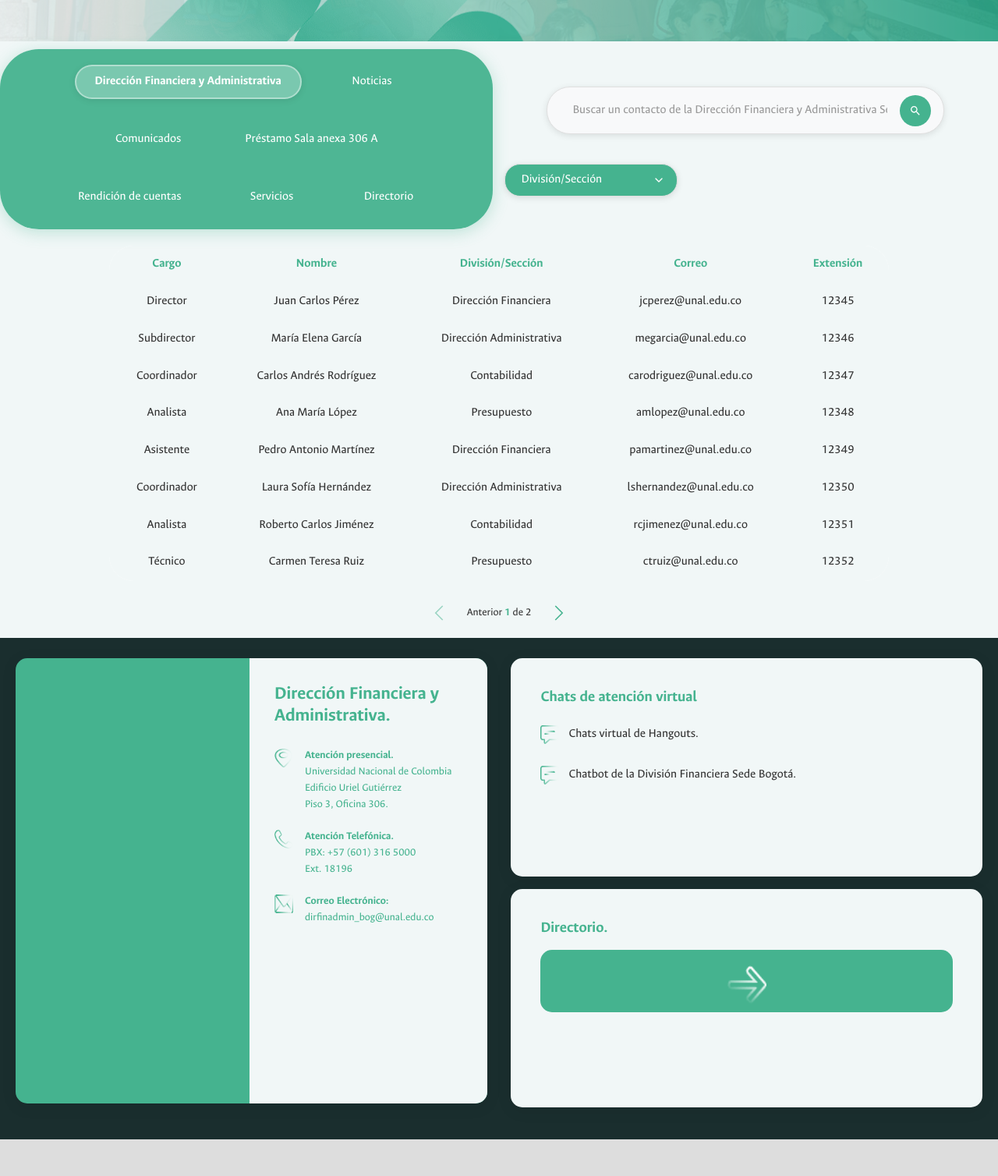
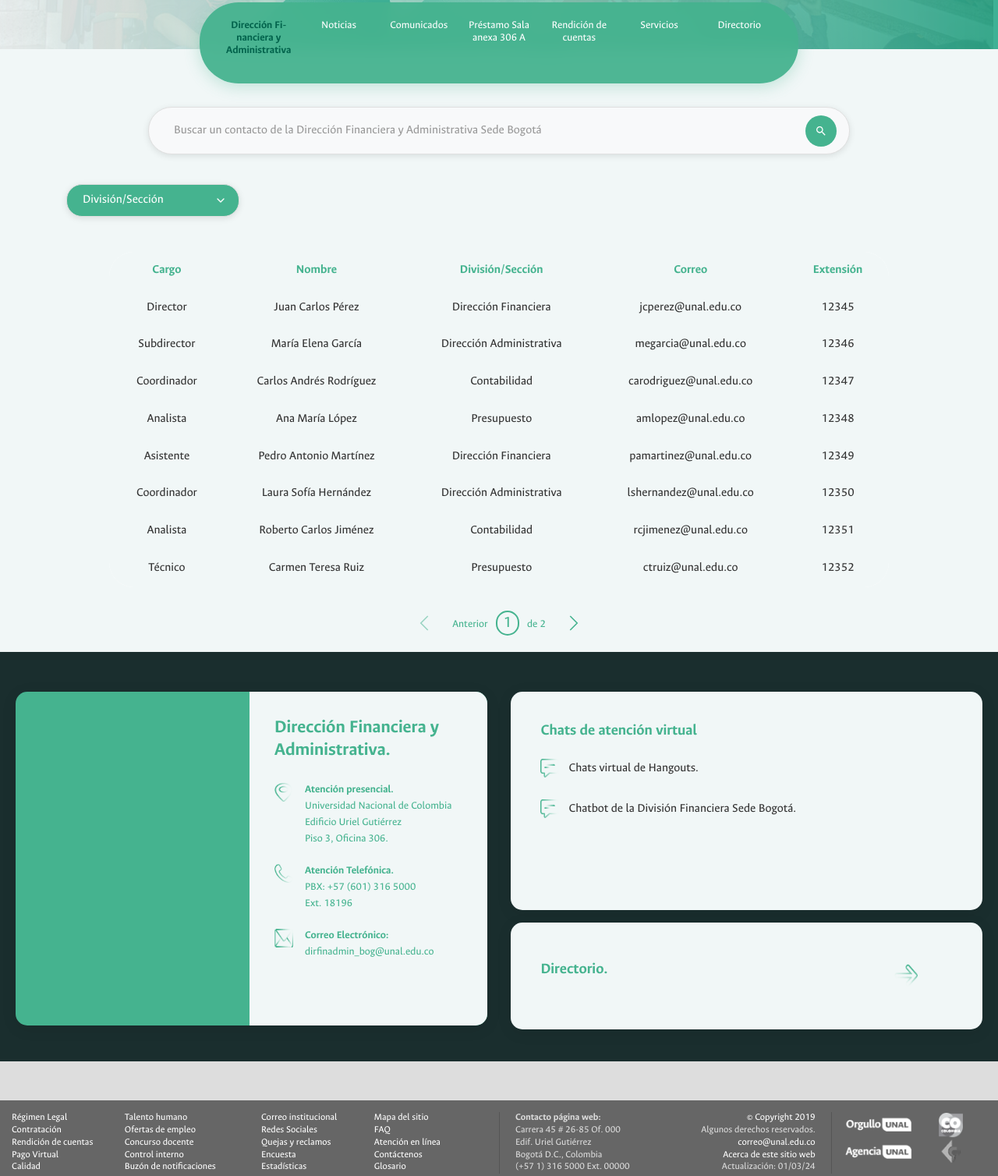
Before and after one commit to Dansora375/Prueba_Tecnica_Fontend, a plain HTML site: page Componentes/Componentes/PlantillaVacia/index.html in a window 1280 px wide. Shown: the part 645-2153 px from the top of the page at 78% size. Drawn offline with nearby package versions, Linux system fonts and the light colour scheme.

Commit message:
green flag check P

```diff
--- a/Componentes/Componentes/PlantillaVacia/css/base.css
+++ b/Componentes/Componentes/PlantillaVacia/css/base.css
@@ -35,32 +35,26 @@
    DIRECTORIO - LAYOUT PRINCIPAL
 ======================================== */
 
-/* Panel de accesibilidad - solo ajustes menores para no interferir */
+
 #letrasdfa2 {
-  color: #fff;
-  font-size: 14px;
-  font-family: 'Ancizar sans';
-  font-style: normal;
-  padding: 5px 5% 5px 0px;
-  text-align: right;
-  background: rgba(69, 179, 143, 1);
+   color: #fff;
+    font-size: 16px;
+    font-family: 'Ancizar sans';
+    font-style: normal;
+    padding: 10px 5% 10px 0px;
+    text-align: right;
+    background: rgba(69, 179, 143, 1);
 }
 
-#pestania-accesibilidad {
-  font-size: 12px;
-  padding: 5px 10px;
-}
 
-/* Solo los estilos específicos para el directorio que NO están en unal.css */
-.detalle .breadcrumb-class {
-  display: none; /* Oculto según mockup */
-}
+
 
 /* ========================================
    DIRECTORIO - HERO SECTION (Compatible con unal.css)
 ======================================== */
 .directorio-hero {
   width: 100vw;
+  height: 25vw;
   min-height: 500px;
   display: flex;
   overflow: hidden;
@@ -76,30 +70,39 @@
 
 /* Imagenes de fondo decorativas - responsivas */
 .directorio-agencia-unal020223181 {
-  top: 0px;
-  left: -2%;
-  width: 110%;
+  top: -200px;
+  /* agregar media query para que cuando se reduzca la pantalla a menos pixeles el top sea 0px */
+
+  left: -0.5%;
+  width: 100%;
   height: auto;
   position: absolute;
   object-fit: cover;
   z-index: 0;
 }
+@media (max-width: 1440px) {
+    .directorio-agencia-unal020223181{
+      top: 0px;
+    }
+  }
+
 
 .directorio-directorio12x1 {
   top: 0px;
   left: 0;
   width: 100%;
-  height: auto;
+  height: auto ;
   z-index: 1;
   position: absolute;
   object-fit: cover;
 }
 
 .directorio-directorio22x1 {
-  top: 30px;
-  left: 1%;
-  width: 90%;
-  height: auto;
+  /* top: -10px;
+  left: -10px; */
+  /* padding-left:-10vw ; */
+  max-width: 100%;
+  height: auto ;
   z-index: 2;
   position: absolute;
   object-fit: cover;
@@ -170,15 +173,7 @@
 }
 
 /* Elementos gráficos decorativos del hero - responsivos */
-.directorio-hero__graphics {
-  position: absolute;
-  top: 0;
-  left: 0;
-  width: 100%;
-  height: 100%;
-  pointer-events: none;
-  z-index: 3;
-}
+
 
 .directorio-ellipse5 {
   top: 15%;
@@ -273,62 +268,70 @@
    DIRECTORIO - NAVEGACIÓN HORIZONTAL (Compatible con unal.css)
 ======================================== */
 .directorio-menu {
-  width: 100vw;
+  width: 60vw;
   background: rgba(69, 179, 143, 0.95);
   border-radius: 50px;
   padding: 20px 0;
-  margin-left: calc(-50vw + 50%);
-  margin-right: calc(-50vw + 50%);
-  margin-top: -30px;
   backdrop-filter: blur(10px);
-  z-index: 10;
-  position: relative;
+  z-index: 10; /* Aumentar z-index para que esté sobre otros elementos */
+  position: relative; /* Activar positioning */
   box-shadow: 0 4px 20px rgba(69, 179, 143, 0.3);
+  margin: -50px auto 20px auto; /* Aumentar margen negativo superior */
+  top: -10px;
 }
 
 .directorio-nav__menu {
   display: flex;
   flex-wrap: wrap;
-  gap: 30px;
-  justify-content: center;
+  gap: 2px;
+  justify-content: space-evenly;
   align-items: center;
   max-width: 1200px;
   margin: 0 auto;
-  padding: 0 40px;
+  padding: 0 20px;
+  /* padding: 0 3vw; */
+  flex-flow: row wrap;
 }
 
 .directorio-nav__item {
   color: #ffffff;
   text-decoration: none;
-  padding: 12px 24px;
-  border-radius: 25px;
-  font-size: 16px;
+  /* padding: clamp(8px, 1vw, 12px) clamp(12px, 1vw, 16px); */
+  border-radius: clamp(15px, 4vw, 25px);
+  font-size: clamp(11px, 2vw, 14px);
   font-weight: 500;
   font-family: 'Ancizar Sans', sans-serif;
   transition: all 0.3s ease;
-  white-space: nowrap;
+  /* white-space: normal; Cambiar de nowrap a normal para permitir salto de línea */
   text-align: center;
-  min-width: 120px;
   background: transparent;
   border: 2px solid transparent;
+  display: flex;
+  align-items: wrap;
+  justify-content: center;
+  box-sizing: border-box;
+  /* Responsive width and height */
+  width: clamp(15px, 10vw, 90px);
+  height: clamp(30px, 5vw, 80px); /* Aumentar altura para permitir más líneas */
+
+  word-wrap: break-word; /* Romper palabras largas si es necesario */
+  hyphens: auto; /* Agregar guiones automáticos */
 }
 
 .directorio-nav__item:hover {
-  background: rgba(255, 255, 255, 0.15);
-  color: #ffffff;
+  color: #02634C;
   text-decoration: none;
-  border-color: rgba(255, 255, 255, 0.3);
-  transform: translateY(-2px);
-  box-shadow: 0 4px 12px rgba(0, 0, 0, 0.15);
+  /* border-color: rgba(255, 255, 255, 0.4); */
+  font-weight: 600;
 }
 
 .directorio-nav__item.active {
-  background: rgba(255, 255, 255, 0.25);
-  color: #ffffff;
+  /* background: rgba(255, 255, 255, 0.25); */
+  color: #02634C;
   text-decoration: none;
-  border-color: rgba(255, 255, 255, 0.4);
+  /* border-color: rgba(255, 255, 255, 0.4); */
   font-weight: 600;
-  box-shadow: 0 2px 8px rgba(0, 0, 0, 0.1);
+  /* box-shadow: 0 2px 8px rgba(0, 0, 0, 0.1); */
 }
 
 /* ========================================
@@ -360,15 +363,16 @@
     left: 20%;
   }
 
-  .directorio-menu {
-    padding: 15px 0;
+  /* .directorio-menu {
+
     border-radius: 30px;
   }
-
+   */
   .directorio-nav__menu {
     gap: 15px;
     padding: 0 20px;
     flex-wrap: wrap;
+    flex-direction: row;
   }
 
   .directorio-nav__item {
@@ -405,19 +409,19 @@
   .directorio-polygon {
     width: clamp(20px, 3vw, 40px);
   }
-
+/*
   .directorio-menu {
     padding: 12px 0;
     border-radius: 25px;
     margin-top: -20px;
-  }
-
+  } */
+/*
   .directorio-nav__menu {
     gap: 8px;
     padding: 0 15px;
     justify-content: center;
   }
-
+   */
   .directorio-nav__item {
     font-size: 12px;
     padding: 8px 14px;
@@ -435,10 +439,10 @@
 .directorio-search {
   width: 100vw;
   background: var(--unal-background);
-  display: flex;
+  display: block;
   justify-content: center;
   align-items: center;
-  padding: 40px 0 0 0;
+  padding: 0 0 0 0;
   margin-left: calc(-50vw + 50%);
   margin-right: calc(-50vw + 50%);
 }
@@ -669,7 +673,7 @@
 
 .directorio-pagination__btn:hover img {
   filter: brightness(0.8);
-  transform: scale(1.1);
+  transform: scale(1.5);
 }
 .directorio-pagination__arrow {
   width: 16px;
@@ -682,26 +686,37 @@
 
 .directorio-pagination__info {
   font-family: 'Ancizar Sans', sans-serif;
-  color: var(--unal-text-dark);
+  color: var(--unal-green-primary);
   font-weight: 500;
 }
 
 .directorio-pagination__current {
   color: var(--unal-green-primary);
-  font-weight: 700;
+  /* font-weight: 700; */
+ border: 2px solid var(--unal-green-primary);
+  padding: 0.45rem 0.55rem;
+  /* negrita */
+  /* font-weight: 100; */
+  font-size: 1.5rem;
+  margin: 0 0.5rem;
+  display: inline-block;
+ border-radius: 40rem;
+
 }
 
 /* Sección de contacto */
 .directorio-contact {
   background: var(--unal-dark-bg);
   width: 100vw;
-  display: flex;
+  /* height: 0vw; */
+  display: flex ;
   justify-content: center;
   align-items: center;
-  padding: 2vw 0 2vw 0;
+  padding: 4vw 0 2vw 0;
   margin-left: calc(-50vw + 50%);
   margin-right: calc(-50vw + 50%);
-  margin-bottom: 0;
+  /* margin-bottom: calc(-42vw + 48%); */
+  /* z-index: -10; */
 }
 
 .directorio-contact .container {
@@ -743,12 +758,25 @@
 }
 
 .directorio-contact__card--inline {
-  display: inline-block;
+  display: flex;
+  justify-content: space-between;
+  align-items: center;
   width: 100%;
+  height: fit-content; /* Cambiar a fit-content */
+  min-height: auto;
+  /* gap: 30vw; */
 }
+
+
+
+.directorio-contact__card--inline h4 {
+  margin-bottom: 0; /* Quitar margen inferior del título */
+  flex: 1; /* Permitir que el título tome el espacio disponible */
+}
+
 .directorio-contact__card--inline button {
-  display: inline-block;
 
+  margin-left: 16px; /* Espacio entre el título y el botón */
 }
 .directorio-contact__header h3 {
   color: var(--unal-green-primary);
@@ -807,29 +835,31 @@
 }
 
 .directorio-contact__btn {
-  background: var(--unal-green-primary);
+
   border: none;
   border-radius: 15px;
-  padding: 20px;
-  width: 100%;
-  height: 80px;
+  padding: 15px 20px;
+  min-width: 120px; /* Ancho mínimo para el botón */
+  height: 60px; /* Altura fija más pequeña */
   display: flex;
   justify-content: center;
   align-items: center;
   transition: all 0.3s ease;
   cursor: pointer;
+
 }
 
 .directorio-contact__btn:hover {
-  background: #3a9a7a;
+  /* /* background: var(--unal-white); */
+  filter: brightness(4) invert(1);
   transform: translateY(-2px);
-  box-shadow: 0 6px 20px rgba(69, 179, 143, 0.3);
+  /* box-shadow: 0 6px 20px rgba(69, 179, 143, 0.3); */
 }
 
 .directorio-contact__btn-icon {
-  width: 50px;
-  height: 50px;
-  filter: brightness(0) invert(1);
+  width: 30px;
+  height: 30px;
+  /* filter: brightness(0) invert(1); */
 }
 
 /* ========================================
```
